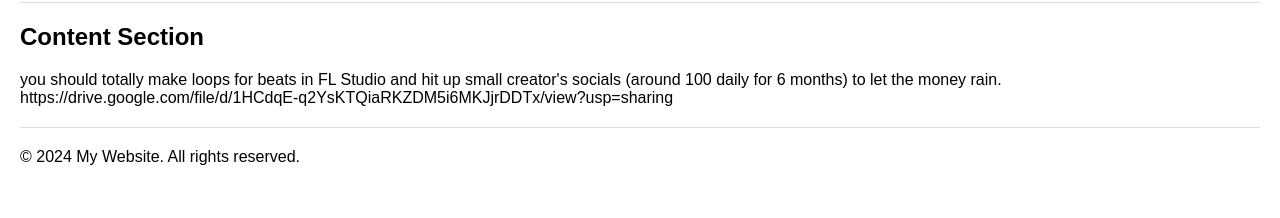
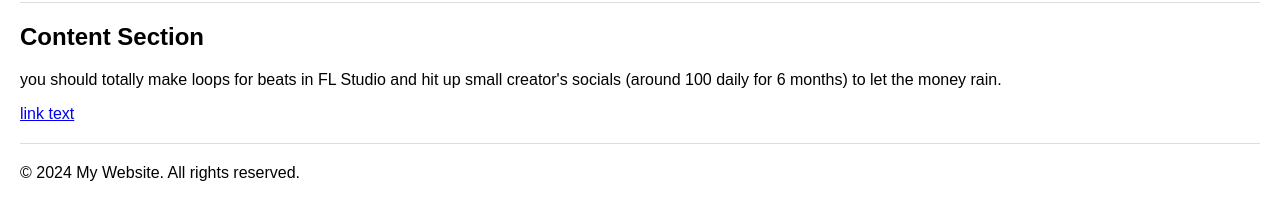
Before and after one commit to Emsteur/mywebsite2, a plain HTML site: page index.html in a window 1280 px wide. Shown: the part 600-818 px from the top of the page. Drawn offline with Linux system fonts and the light colour scheme.

Commit message:
Update index.html

```diff
--- a/index.html
+++ b/index.html
@@ -43,8 +43,8 @@
 
     <main>
         <h2>Content Section</h2>
-        <p>you should totally make loops for beats in FL Studio and hit up small creator's socials (around 100 daily for 6 months) to let the money rain.
-        https://drive.google.com/file/d/1HCdqE-q2YsKTQiaRKZDM5i6MKJjrDDTx/view?usp=sharing</p>
+        <p>you should totally make loops for beats in FL Studio and hit up small creator's socials (around 100 daily for 6 months) to let the money rain.</p>
+        <a href="https://drive.google.com/file/d/1HCdqE-q2YsKTQiaRKZDM5i6MKJjrDDTx/view?usp=sharing">link text</a>
     </main>
 
     <hr>
```
